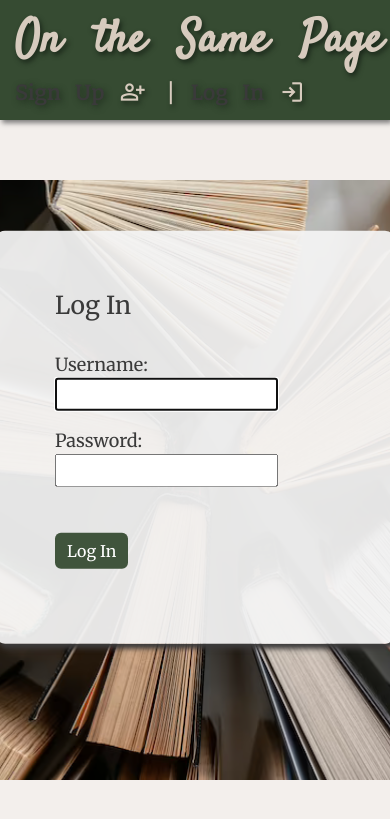
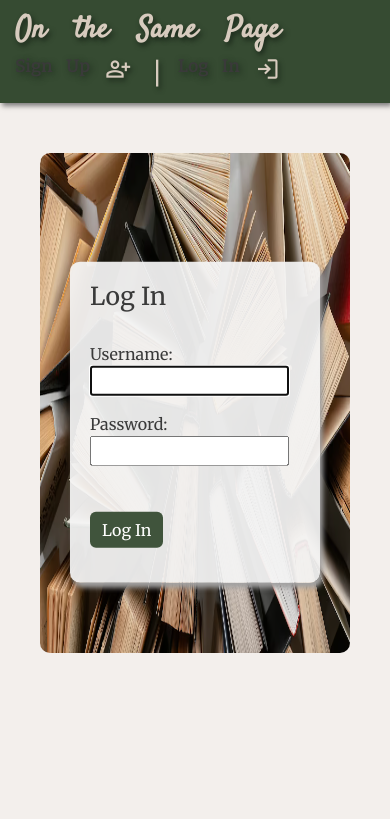
Before and after one commit to adricastro1/Book-Club, a Django app: page /accounts/login/?next=/readinglists/ in a window 390 px wide; the page is wider, and only the part inside the window is pictured. Shown: the top 819 px of that part. Run offline with Django 4.2, Linux system fonts and the light colour scheme.

Commit message:
media-query 2

```diff
--- a/main_app/static/css/style.css
+++ b/main_app/static/css/style.css
@@ -24,6 +24,7 @@ a:visited {
 
 /* NAVBAR */
 nav {
+    width: 100%;
     height: 90px;
     display: flex;
     justify-content: space-between;
@@ -133,6 +134,7 @@ nav {
 #botm-btn>a {
     font-family: 'Merriweather', serif;
     font-size: 18px;
+    color: white;
 
 }
 
@@ -483,7 +485,8 @@ textarea#id_synopsis {
 /* FORMS - SIGNUP + LOG IN */
 
 .form-a,
-.form-c {
+.form-c,
+#login-form {
     margin-top: 50px;
     padding: 60px;
     border-radius: 10px;
@@ -510,6 +513,10 @@ textarea#id_synopsis {
     height: 600px;
     position: relative;
     border-radius: 10px;
+}
+
+#login-form {
+    margin-top: 100px;
 }
 
 #login-form,
@@ -550,31 +557,40 @@ textarea#id_synopsis {
     color: white;
 }
 
-@media only screen and (min-width: 375px){
+@media only screen and (max-width: 1000px) {
 
 
-    .home-content, .list, .details-top, .add-form, .edit-form {
+    .home-content,
+    .list,
+    .details-top,
+    .add-form,
+    .edit-form {
         display: flex;
         flex-direction: column;
     }
 
-    .home-left, nav {
+    .home-left,
+    nav {
         position: static;
         height: auto;
     }
+
     .title {
         padding: 0 100px;
     }
 
-    .form-c,.form-b {
+    .form-c,
+    .form-b, #login-form {
         margin-top: 15px;
     }
 
-    #nav-title, #nav-links {
+    #nav-title,
+    #nav-links {
         margin-left: 15px;
     }
 
-    #bookshelf, #bookshelf-2 {
+    #bookshelf,
+    #bookshelf-2 {
         margin: 0;
         width: 100%;
         height: 100px;
@@ -582,7 +598,110 @@ textarea#id_synopsis {
 
 }
 
-@media only screen and (min-width: 375px){
+@media screen and (max-width: 415px) {
 
+    * {
+        font-size: 16px;
+    }
+
+    .home-content,
+    .list,
+    .details-top,
+    .add-form,
+    .edit-form,
+    .cover,
+    .review,
+    .botm-info {
+        display: flex;
+        flex-direction: column;
+    }
+
+    .home-left,
+    nav {
+        position: static;
+        height: auto;
+    }
+
+    .link,
+    .link:visited {
+        font-size: 18px;
+    }
+
+    .title {
+        font-size: 20px;
+        padding: 0 50px;
+    }
+
+    .form-c,
+    .form-b {
+        margin-top: 15px;
+        width: 350px;
+    }
+
+    .botm-info>img {
+        height: 200px;
+    }
+
+    .book-details {
+        padding: 10px;
+    }
+
+    .books-img{
+        margin-top: 10px;
+        width: 100%;
+        height: 500px;
+
+    }
+
+    #botm-details {
+        margin: 15px 10px;
+        text-align: center;
+    }
+
+    #user.material-symbols-outlined {
+        margin-top: 0;
+    }
+
+    span>.material-symbols-outlined {
+        margin-top: 0;
+    }
+
+    #nav-title,
+    #nav-links {
+        margin-left: 15px;
+    }
+
+    #nav-title {
+        font-size: 30px;
+    }
+
+    #nav-links>span {
+        font-size: 28px;
+    }
+
+    #bookshelf,
+    #bookshelf-2 {
+        margin: 0;
+        width: 100%;
+        height: 100px;
+    }
+
+    #book-header,
+    #form-top {
+        display: flex;
+        flex-direction: column;
+        text-align: center;
+    }
+
+    #delete-form,
+    #delete-form-1, #login-form {
+        margin-top: 20px;
+        width: 250px;
+        padding: 20px;
+    }
+
+    #login-form {
+        margin-top: 0;
+    }
 
 }
```
